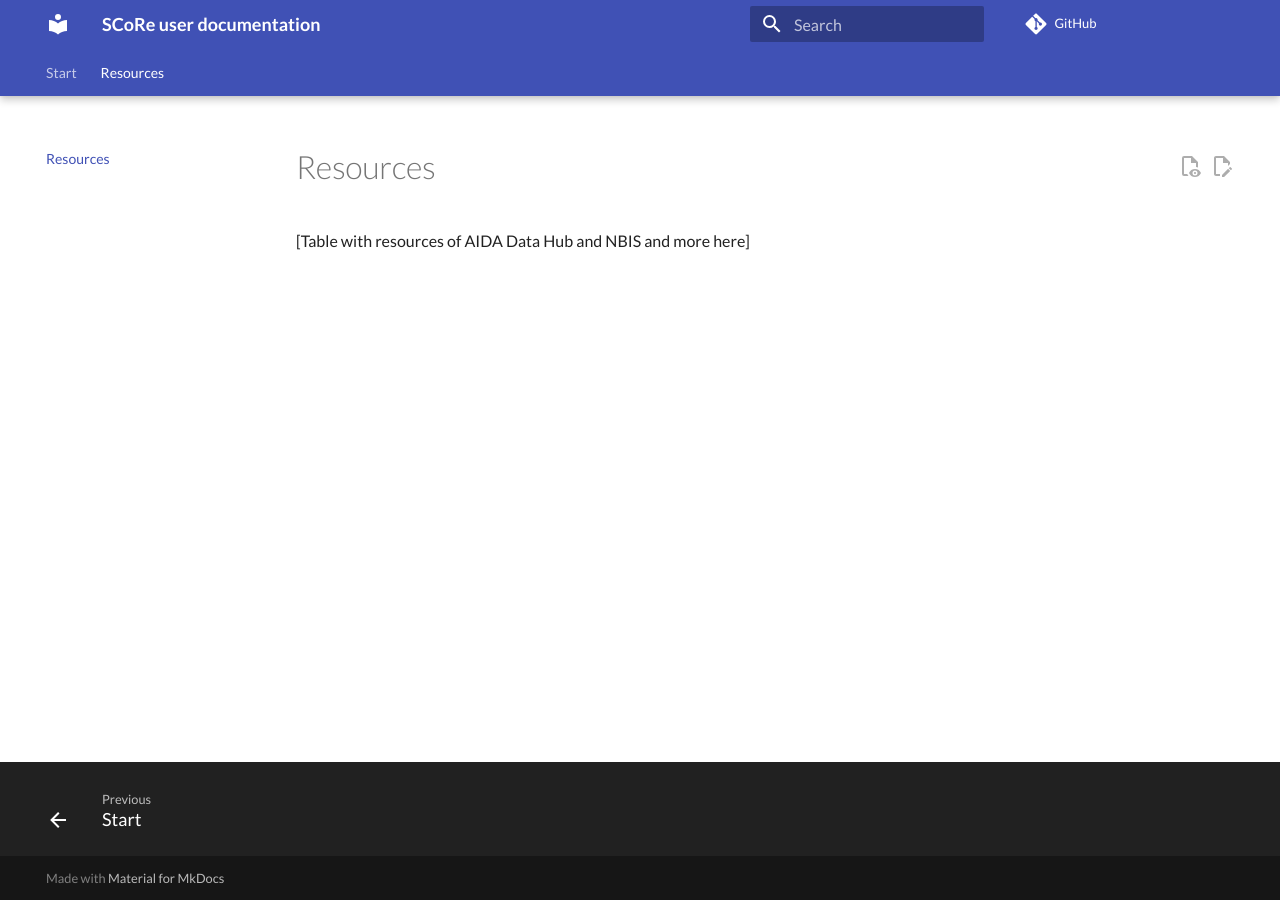
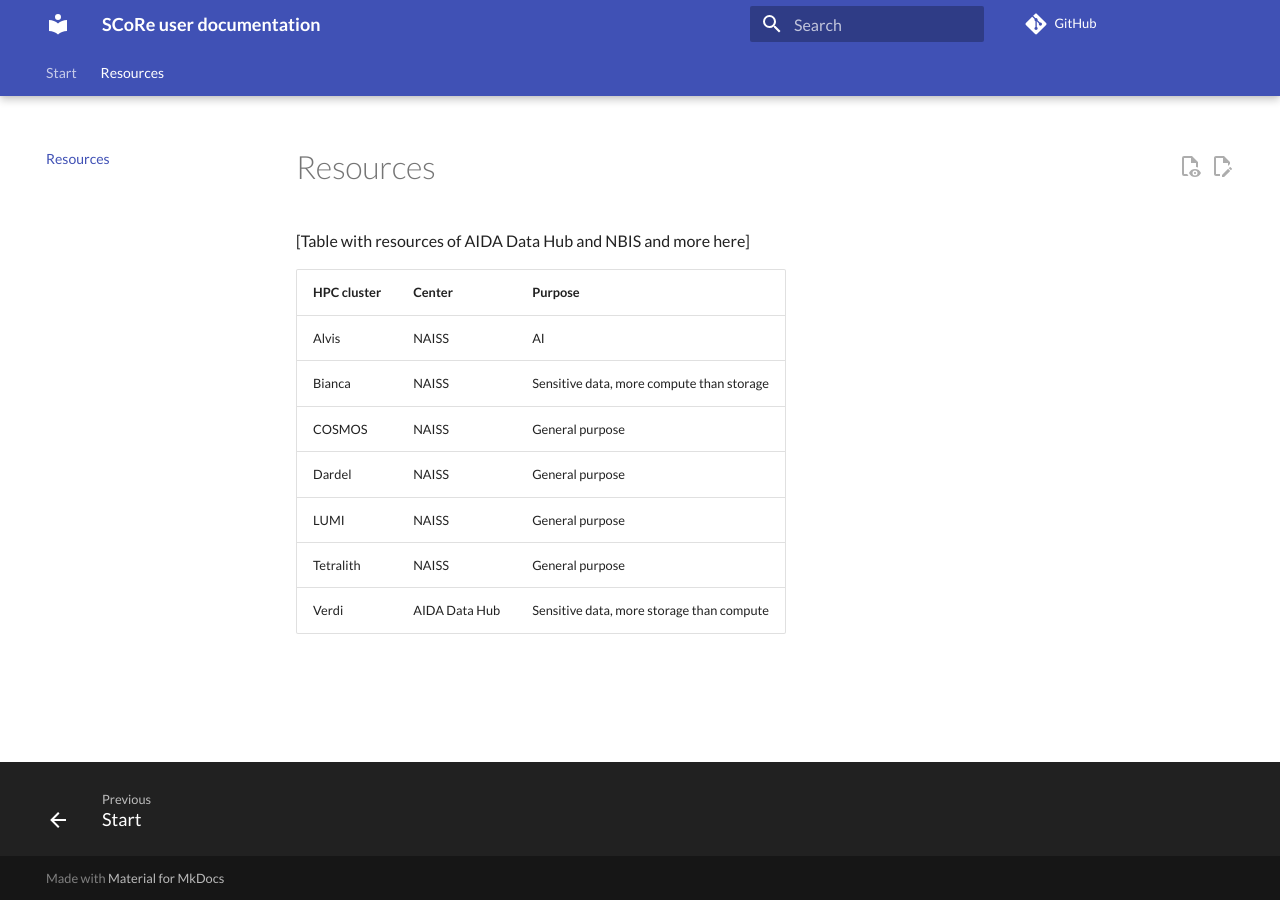
Before and after one commit to NBISweden/SCoRe_user_doc, an MkDocs documentation site: the page built from docs/resources.md, in a window 1280 px wide. Built offline with MkDocs 1.6.1 and Material for MkDocs 9.7.7, drawn with Linux system fonts in a browser that asks for light colours; comment, search, counter and statistics services are not loaded.

Commit message:
Add resources

```diff
--- a/docs/resources.md
+++ b/docs/resources.md
@@ -1,3 +1,13 @@
 # Resources
 
 [Table with resources of AIDA Data Hub and NBIS and more here]
+
+HPC cluster | Center                 | Purpose
+------------|------------------------|----------------------------------------------
+Alvis       | NAISS                  | AI
+Bianca      | NAISS                  | Sensitive data, more compute than storage
+COSMOS      | NAISS                  | General purpose
+Dardel      | NAISS                  | General purpose
+LUMI        | NAISS                  | General purpose
+Tetralith   | NAISS                  | General purpose
+Verdi       | AIDA Data Hub          | Sensitive data, more storage than compute
```
